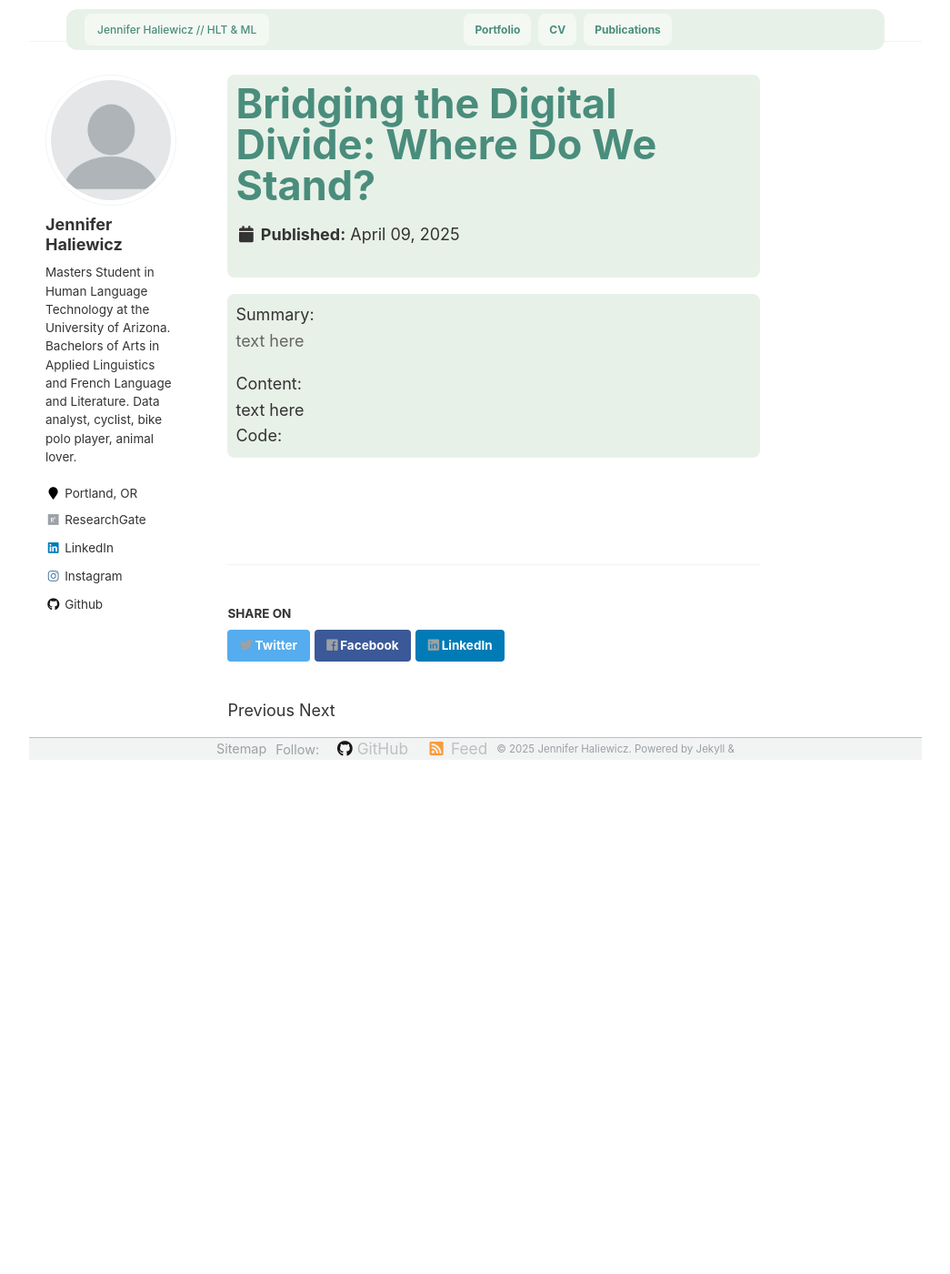
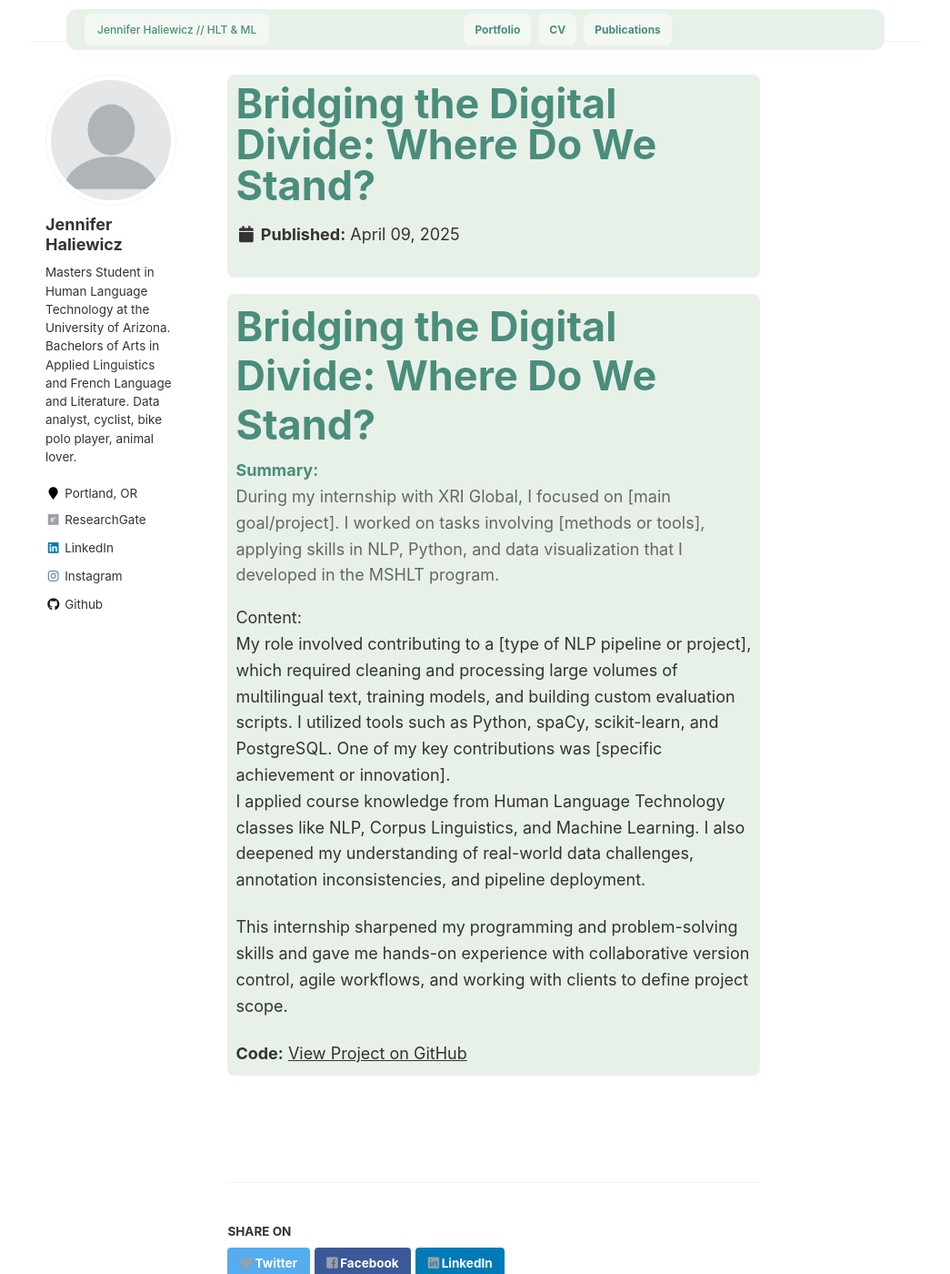
Before and after one commit to rofljen/HLTProfessionalSite, a Jekyll site: the page built from _portfolio/portfolio-1.html, in a window 1280 px wide and 1400 px high. Shown: the whole window at 91% size, without its empty margins (117-1162 px from the left). Built offline with Jekyll 4.4.1, drawn with Linux system fonts in a browser that asks for light colours; nearby versions of some CDN libraries; library files that are not in the unit come from our copies.

Commit message:
Update portfolio-1.html

```diff
--- a/_portfolio/portfolio-1.html
+++ b/_portfolio/portfolio-1.html
@@ -1,9 +1,8 @@
 ---
 title: "Bridging the Digital Divide: Where Do We Stand?"
-excerpt: During my internship with XRI Global, I applied skills from both the MSHLT programand my experience as a data analyst to contribute to the development [brief project focus, e.g., "a custom text classification pipeline"] using tools like [technologies used]. This experience deepened my understanding of NLP and prepared me for future work in human language technology.
+excerpt: During my internship with XRI Global, I applied skills from both the MSHLT program and my experience as a data analyst to contribute to the development [brief project focus, e.g., "a custom text classification pipeline"] using tools like [technologies used]. This experience deepened my understanding of NLP and prepared me for future work in human language technology.
 collection: portfolio
 ---
-
 
 <style>
     :root {
@@ -52,11 +51,11 @@
         margin-bottom: 1rem;
     }
 
-        .experience-item, .education-item, {
+    .experience-item, .education-item {
         margin-bottom: 1rem;
     }
 
-        .summary, {
+    .summary {
         font-weight: bold;
         color: var(--dark-green);
     }
@@ -69,38 +68,49 @@
     ul {
         list-style: disc;
         margin-left: 1rem;
+    }
 
-        }
     .tech-skills {
         padding-left: 0;
-
     }
 
     .tech b {
         font-weight: bold;
         font-style: italic;
-            color: var(--text-light); /* Ensures the correct green color */
+        color: var(--text-light);
+    }
 
-        }
     .tech-skills b {
         font-weight: bold;
-            color: var(--dark-green); /* Ensures headings in the skills list are green */
+        color: var(--dark-green);
         margin-bottom: 0.2rem;
+    }
+</style>
 
-        }
-
-
-
-    </style>
 <div class="page-content">
     <div class="wrapper">
-        <body>
         <header>
-    <div class="summary">Summary:
-        <div class="summary-content">text here</div></div>
-<div class = "content">Content:
-    <div class="content-info">text here</div></div>
-Code:
+            <h1>Bridging the Digital Divide: Where Do We Stand?</h1>
+            <div class="summary">Summary:</div>
+            <div class="summary-content">
+                <!-- Replace with real summary -->
+                During my internship with XRI Global, I focused on [main goal/project]. I worked on tasks involving [methods or tools], applying skills in NLP, Python, and data visualization that I developed in the MSHLT program.
+            </div>
+
+            <div class="content">Content:</div>
+            <div class="content-info">
+                <!-- Replace with real content -->
+                My role involved contributing to a [type of NLP pipeline or project], which required cleaning and processing large volumes of multilingual text, training models, and building custom evaluation scripts. I utilized tools such as Python, spaCy, scikit-learn, and PostgreSQL. One of my key contributions was [specific achievement or innovation].
+
+                <p>I applied course knowledge from Human Language Technology classes like NLP, Corpus Linguistics, and Machine Learning. I also deepened my understanding of real-world data challenges, annotation inconsistencies, and pipeline deployment.</p>
+
+                <p>This internship sharpened my programming and problem-solving skills and gave me hands-on experience with collaborative version control, agile workflows, and working with clients to define project scope.</p>
+            </div>
+
+            <div class="code-link">
+                <strong>Code:</strong>
+                <a href="https://github.com/yourusername/yourproject" target="_blank">View Project on GitHub</a>
+            </div>
         </header>
     </div>
 </div>
```
Lines whose indentation alone changed are shown as unchanged.
